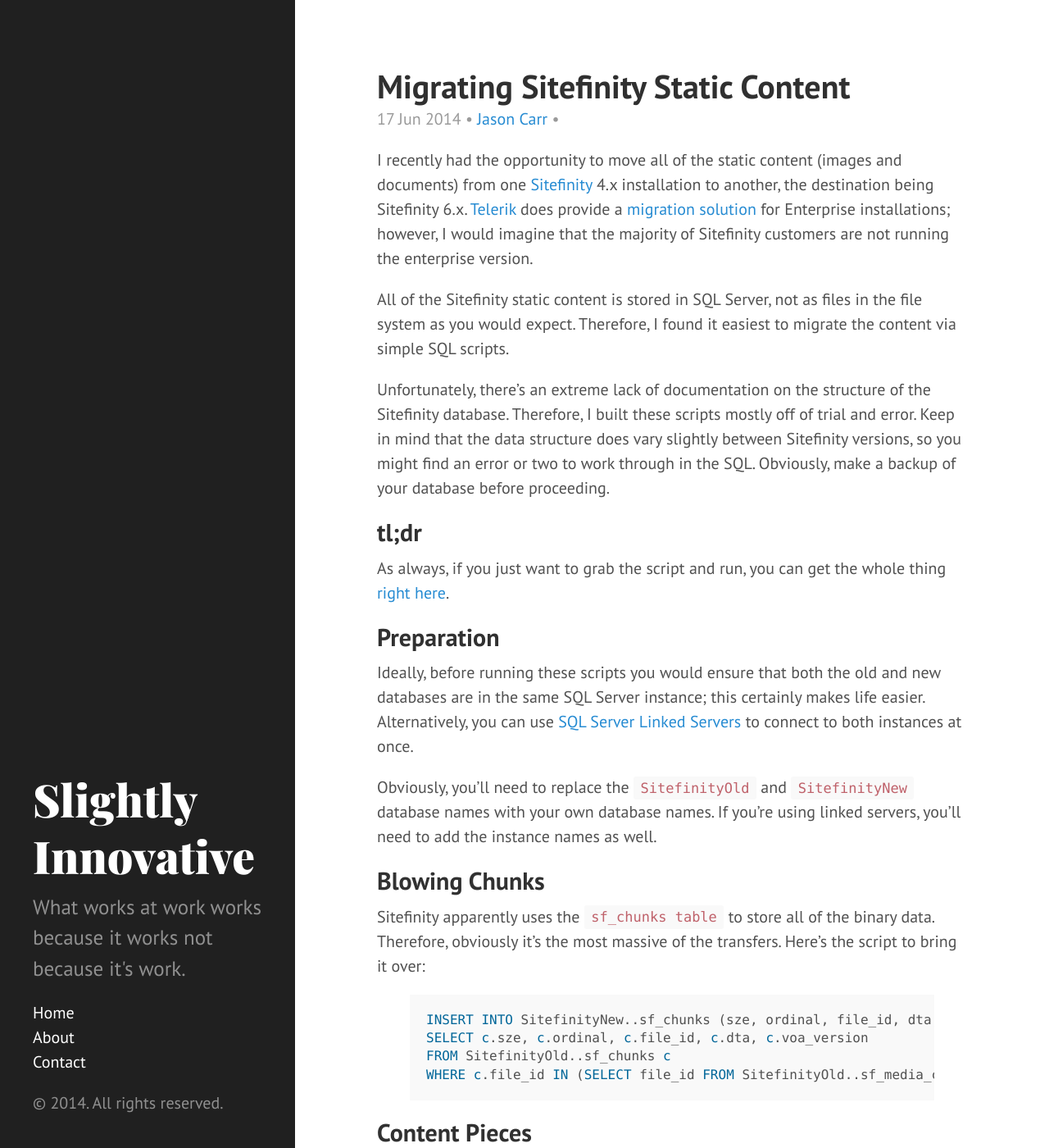
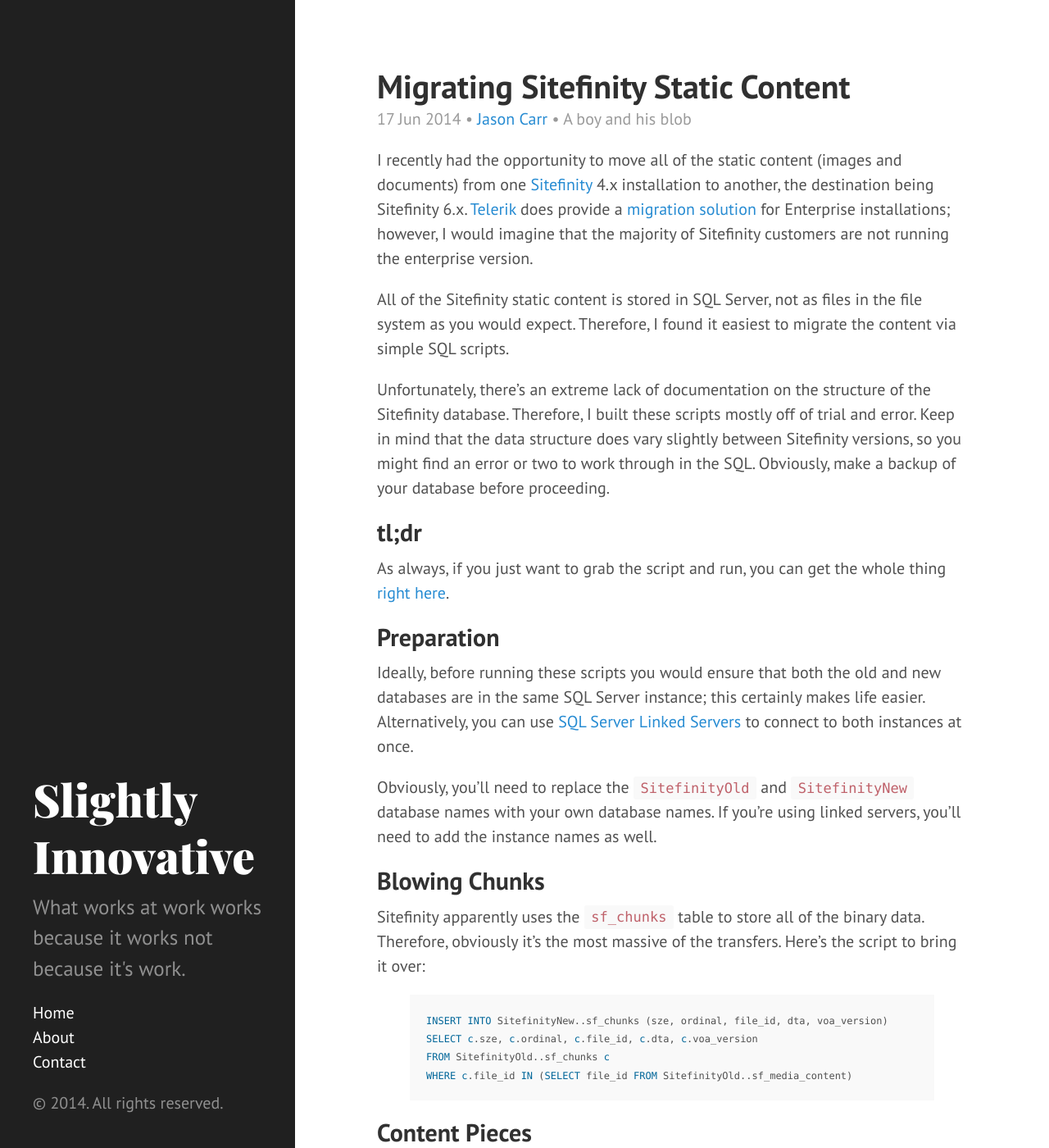
Before and after one commit to lcates/perbyte.github.io, a Jekyll site: the page built from _posts/2014-06-17-Migrating-Sitefinity-Static-Content.md, in a window 1280 px wide and 1400 px high. Shown: the whole window at 82% size. Built offline with Jekyll 4.4.1, drawn with Linux system fonts in a browser that asks for light colours; emoji names are drawn with the system emoji font; Markdown is read by kramdown in place of the engine named in the settings; comment, search, counter and statistics services are not loaded; some of the changed text lies outside the part shown.

Commit message:
Line endings, smilies, and go

```diff
--- a/_posts/2014-06-17-Migrating-Sitefinity-Static-Content.md
+++ b/_posts/2014-06-17-Migrating-Sitefinity-Static-Content.md
@@ -2,7 +2,7 @@
 layout:      post
 date:        2014-06-17
 title:       "Migrating Sitefinity Static Content"
-meta:        ""
+meta:        "A boy and his blob"
 description: ""
 comments:    true
 author:      jason
@@ -31,7 +31,7 @@
 Blowing Chunks
 --------------
 
-Sitefinity apparently uses the `sf_chunks table` to store all of the binary data. Therefore, obviously it's the most massive of the transfers. Here's the script to bring it over:
+Sitefinity apparently uses the `sf_chunks` table to store all of the binary data. Therefore, obviously it's the most massive of the transfers. Here's the script to bring it over:
 
 {% highlight sql %}
 
@@ -126,7 +126,7 @@
 
 If all queries ran successfully, you should now have all of your static content in your new Sitefinity installation. Go ahead and log into Sitefinity and confirm that it's all there. Keep in mind that the above scripts transferred everything that I needed for my particular situation, but permissions were not one of them. If you need permissions, you'll need to dive in to figure that piece out yourself. There may also be some further data that I missed, but everything that we were using was brought over just fine.
 
-Let us know in the comments if this did or did not work for you, and if you happen to figure out how to pull the permissions, do us all a favor and post that here as well. :)
+Let us know in the comments if this did or did not work for you, and if you happen to figure out how to pull the permissions, do us all a favor and post that here as well. :smile:
 
 [site]: http://www.sitefinity.com/
 [tel]: http://www.telerik.com/
--- a/public/css/main.css
+++ b/public/css/main.css
@@ -14,6 +14,10 @@
   overflow-x: auto;
 }
 
+.highlight pre code {
+  font-size: 75%
+}
+
 img.emoji {
   display: inline-block;
   margin-top: 7px;
```
